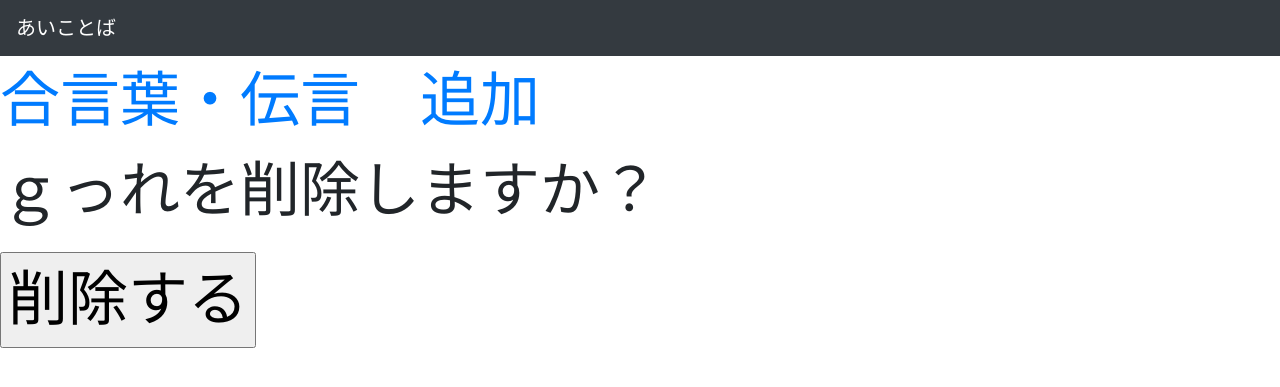
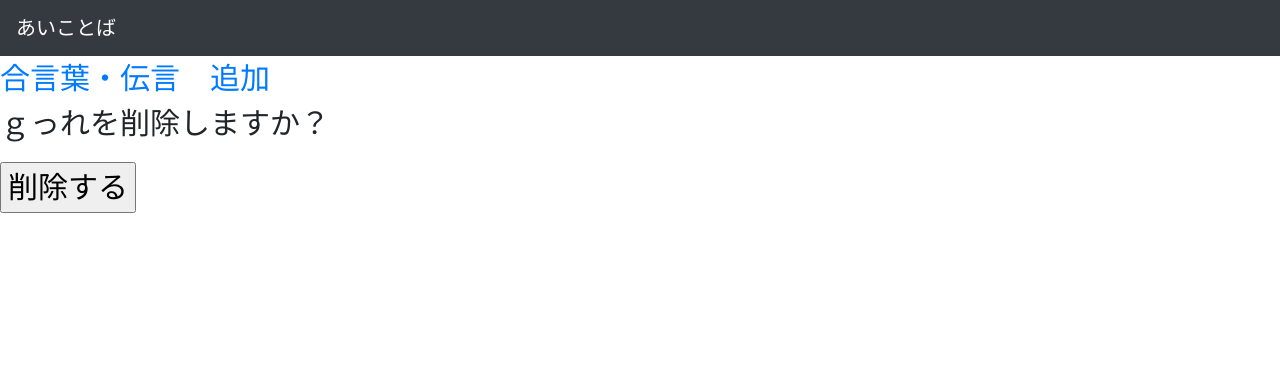
Before and after one commit to masaakiwaki/aikotoba, a Django app: page /aikotoba_delete/0b93af66-a16b-40d2-ad6e-4e72565d187c/ in a window 1280 px wide. Shown: the top 387 px of the page. Run offline with Django 3.2, Linux system fonts and the light colour scheme; data comes from the database, SQL or seed files in the repository; some libraries are stand-ins or nearby versions.

Commit message:
Update base.html

```diff
--- a/kotoba/templates/base.html
+++ b/kotoba/templates/base.html
@@ -7,7 +7,7 @@
         <script src="https://cdnjs.cloudflare.com/ajax/libs/popper.js/1.12.9/umd/popper.min.js" integrity="sha384-ApNbgh9B+Y1QKtv3Rn7W3mgPxhU9K/ScQsAP7hUibX39j7fakFPskvXusvfa0b4Q" crossorigin="anonymous"></script>
         <script src="https://maxcdn.bootstrapcdn.com/bootstrap/4.0.0/js/bootstrap.min.js" integrity="sha384-JZR6Spejh4U02d8jOt6vLEHfe/JQGiRRSQQxSfFWpi1MquVdAyjUar5+76PVCmYl" crossorigin="anonymous"></script>
 <style type="text/css">
- body,td,th {font-family:"ＭＳ Ｐゴシック", "Osaka", "ヒラギノ角ゴ Pro W3";font-size:60px;}
+ body,td,th {font-family:"ＭＳ Ｐゴシック", "Osaka", "ヒラギノ角ゴ Pro W3";font-size:30px;}
  </style>
 
     </head>
```
